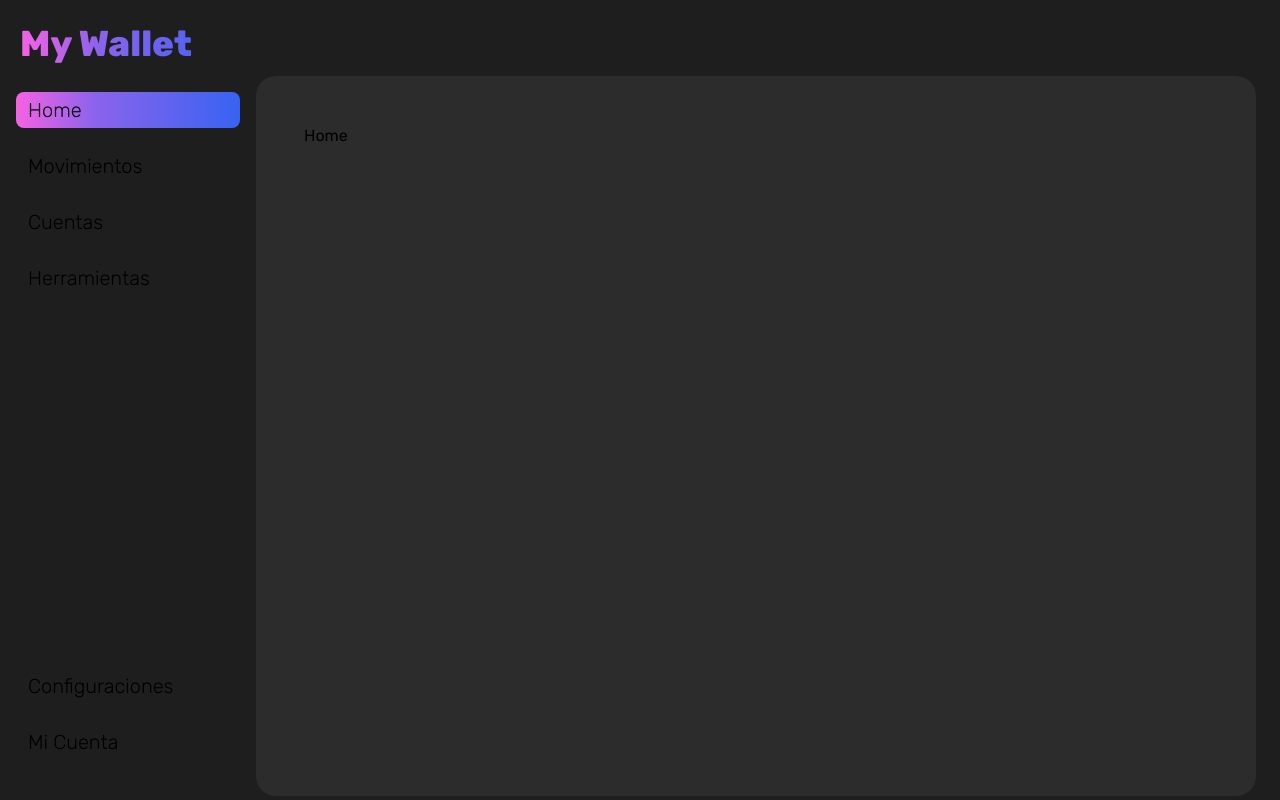
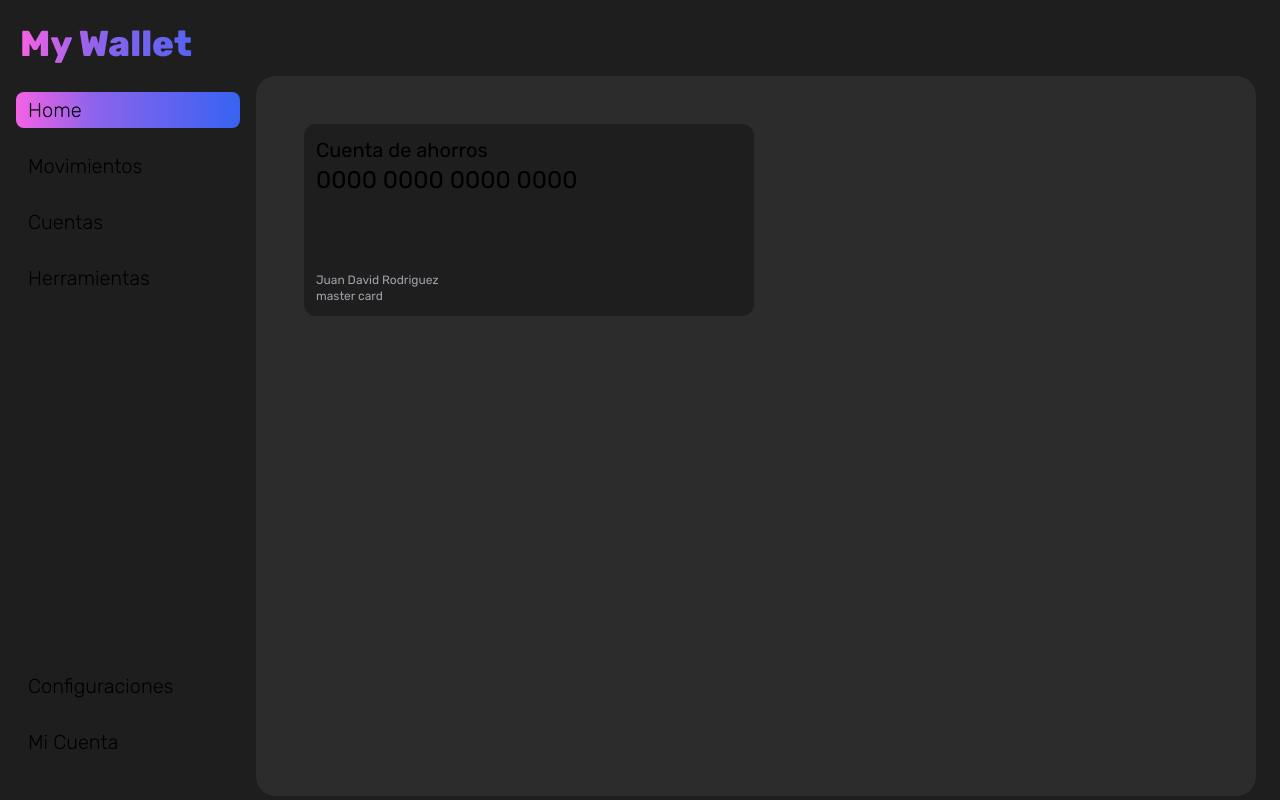
Before and after one commit to JuanDavidRod/my-wallet-app, a Next.js app: page /dashboard in a window 1280 px wide. Built offline with nearby package versions, Linux system fonts and the light colour scheme.

Commit message:
feat: create card account in home

```diff
--- a/app/dashboard/page.tsx
+++ b/app/dashboard/page.tsx
@@ -1,5 +1,11 @@
+import AccountCard from '../ui/dashboard/account-card'
+
 const page = () => {
-  return <div>Home</div>
+  return (
+    <div>
+      <AccountCard />
+    </div>
+  )
 }
 
 export default page
--- /dev/null
+++ b/app/ui/dashboard/account-card.tsx
@@ -0,0 +1,21 @@
+import React from 'react'
+
+const accountCard = () => {
+  return (
+    <div className="bg-primary flex h-48 w-[450px] flex-col justify-between rounded-xl p-3 text-xl">
+      <div>
+        <h3>Cuenta de ahorros</h3>
+        <p className="text-2xl">0000 0000 0000 0000</p>
+      </div>
+
+      <div className="flex justify-between text-zinc-400">
+        <div>
+          <p className="text-xs">Juan David Rodriguez</p>
+          <p className="text-xs">master card</p>
+        </div>
+      </div>
+    </div>
+  )
+}
+
+export default accountCard
--- a/tailwind.config.ts
+++ b/tailwind.config.ts
@@ -1,20 +1,23 @@
-import type { Config } from "tailwindcss";
+import type { Config } from 'tailwindcss'
 
 const config: Config = {
   content: [
-    "./pages/**/*.{js,ts,jsx,tsx,mdx}",
-    "./components/**/*.{js,ts,jsx,tsx,mdx}",
-    "./app/**/*.{js,ts,jsx,tsx,mdx}",
+    './pages/**/*.{js,ts,jsx,tsx,mdx}',
+    './components/**/*.{js,ts,jsx,tsx,mdx}',
+    './app/**/*.{js,ts,jsx,tsx,mdx}',
   ],
   theme: {
     extend: {
       backgroundImage: {
-        "gradient-radial": "radial-gradient(var(--tw-gradient-stops))",
-        "gradient-conic":
-          "conic-gradient(from 180deg at 50% 50%, var(--tw-gradient-stops))",
+        'gradient-radial': 'radial-gradient(var(--tw-gradient-stops))',
+        'gradient-conic':
+          'conic-gradient(from 180deg at 50% 50%, var(--tw-gradient-stops))',
+      },
+      colors: {
+        primary: '#1E1E1E',
       },
     },
   },
   plugins: [],
-};
-export default config;
+}
+export default config
```
